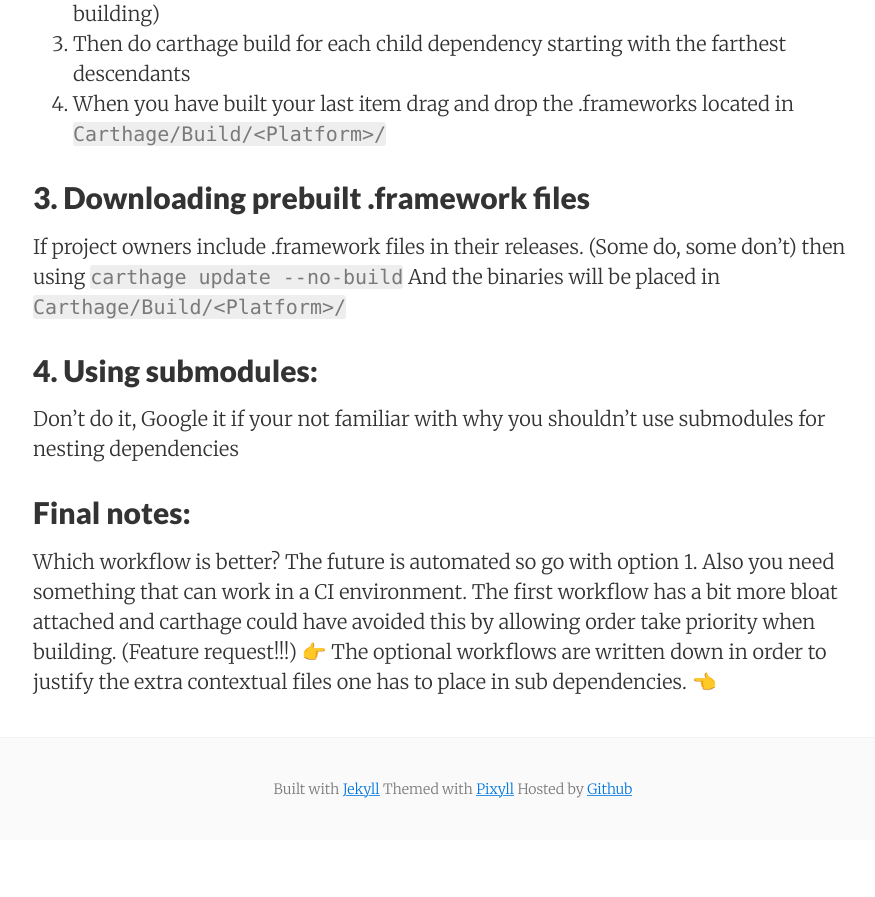
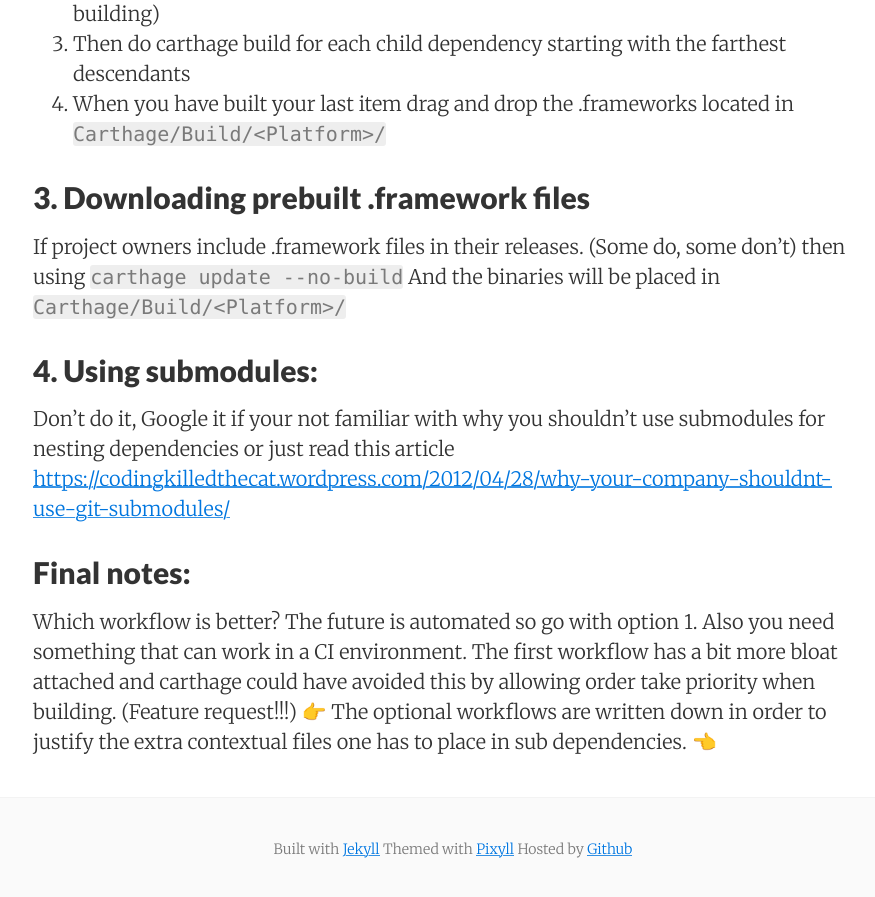
Before and after one commit to stylekit/stylekit.github.io, a Jekyll site: the page built from _posts/2017-02-03-Carthage-and-nested-frameworks.md, in a window 1280 px wide and 900 px high, scrolled down 1203 px. Shown: the top 897 px of the window, without its empty margins (187-1062 px from the left). Built offline with Jekyll 4.4.1, drawn with Linux system fonts in a browser that asks for light colours; nearby versions of some CDN libraries; comment, search, counter and statistics services are not loaded; before the commit the page ends 2043 px from its top, so only the background shows below that.

Commit message:
Files modified: 1


Modified 1 file:
_posts/2017-02-03-Carthage-and-nested-frameworks.md

```diff
--- a/_posts/2017-02-03-Carthage-and-nested-frameworks.md
+++ b/_posts/2017-02-03-Carthage-and-nested-frameworks.md
@@ -27,7 +27,7 @@ A few workflows concerning Carthage and nested framework <!--more-->
 If project owners include .framework files in their releases. (Some do, some don't) then using ``carthage update --no-build`` And the binaries will be placed in ``Carthage/Build/<Platform>/``
 
 ## 4. Using submodules:
-Don't do it, Google it if your not familiar with why you shouldn't use submodules for nesting dependencies
+Don't do it, Google it if your not familiar with why you shouldn't use submodules for nesting dependencies or just read this article [https://codingkilledthecat.wordpress.com/2012/04/28/why-your-company-shouldnt-use-git-submodules/](https://codingkilledthecat.wordpress.com/2012/04/28/why-your-company-shouldnt-use-git-submodules/)
 
 
 ## Final notes:
```
